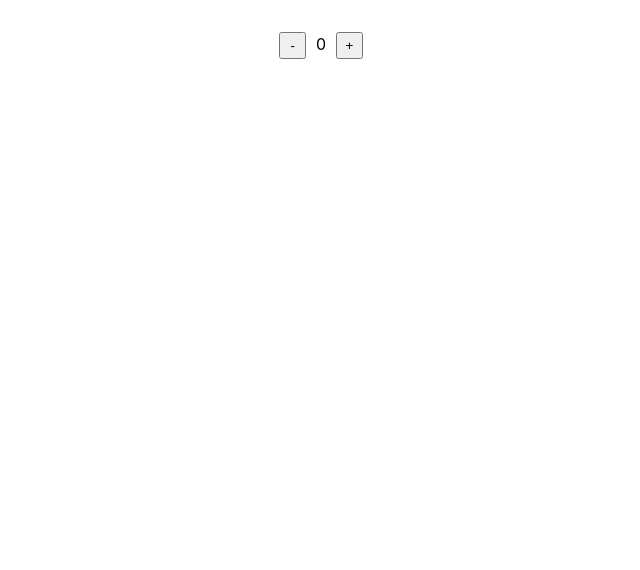
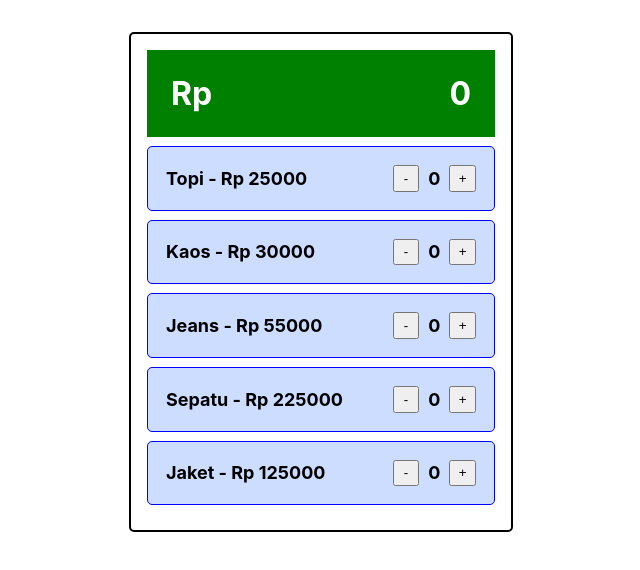
Before and after one commit to afandi154/reactIntro_M-afandi, a React (Create React App) app: page / in a window 1280 px wide. Shown: the top 570 px of the page, without its empty margins (319-959 px from the left). Built offline with nearby package versions, Linux system fonts and the light colour scheme.

Commit message:
Updating My Counter App With Redux

```diff
--- a/src/App.js
+++ b/src/App.js
@@ -1,29 +1,24 @@
-import React, { Component } from 'react';
-import List from './components/content';
-import OutputBar from './components/head';
-import { MainContent } from './components/style';
+import React from 'react';
+import List from './components/List';
+import OutputBar from './components/OutputBar';
+import { MainContent } from './components/Style';
 import { items } from './data';
 
-export default class App extends Component {
-  totalHarga = {
-    value: 0
-  }
-  render() {
+function App() {
   return (
     <MainContent>
-        <OutputBar totalHarga={this.totalHarga.value}/>
+      <OutputBar/>
       {
         items.map((element, index) => {
           return <List
             key={index}
             nama={element.Nama}
             harga={element.Harga}
-              onAdd={(value) => this.setState({value: this.totalHarga.value += value})}
-              onMin={(value) => this.setState({value: this.totalHarga.value -=  value})}
           />
         })
       }
     </MainContent>
-    );
+  )
 }
-}
+
+export default App;
--- a/src/Redux/Counter.jsx
+++ /dev/null
@@ -1,17 +0,0 @@
-import React from 'react'
-import { useDispatch, useSelector } from 'react-redux'
-import { Buttons } from '../components/style'
-
-function Counter() {
-  let {count} = useSelector(state => state.counter)
-  let dispatch = useDispatch()
-  return (
-    <div style={{margin: "2em auto", textAlign: "center"}}>
-      <Buttons onClick={() => dispatch({type: 'DECREMENT', value: 1})}>-</Buttons>
-      <span style={{margin: "0 10px"}}>{count}</span>
-      <Buttons onClick={() => dispatch({type: 'INCREMENT', value: 1})}>+</Buttons>
-    </div>
-  )
-}
-
-export default Counter
--- a/src/Redux/Features/reducer.js
+++ b/src/Redux/reducer.js
@@ -1,5 +1,5 @@
 let initialState = {
-  count: 0
+  total: 0
 }
 
 const counterReducer = (state = initialState, action) => {
@@ -7,15 +7,12 @@ const counterReducer = (state = initialState, action) => {
     case 'INCREMENT':
       return {
         ...state,
-        count: state.count + action.value
+        total: state.total + action.value
       }
     case 'DECREMENT':
-      return (state.count > 0)? {
+      return {
         ...state,
-        count: state.count - action.value
-      } : {
-        ...state,
-        count: 0
+        total: state.total - action.value
       }
     default:
       return state
--- a/src/Redux/Features/store.js
+++ b/src/Redux/store.js
@@ -1,10 +1,8 @@
 import { combineReducers, createStore } from "redux";
 import counterReducer from "./reducer";
 
-let rootReducers = combineReducers({
-  counter: counterReducer
-})
-
-let store = createStore(rootReducers)
+let store = createStore(combineReducers({
+  totalHarga: counterReducer
+}))
 
 export default store
--- /dev/null
+++ b/src/components/List.jsx
@@ -0,0 +1,31 @@
+import React, { useState } from 'react'
+import { useDispatch } from 'react-redux';
+import { Buttons, CounterContainer, ListContainer } from './Style'
+
+function List({nama, harga}) {
+  let [quantity, setQuantity] = useState(0)
+  let dispatch = useDispatch();
+
+  return (
+    <ListContainer >
+      <p>{nama} - Rp {harga}</p>
+      <CounterContainer>
+        <Buttons onClick={() => {
+          if(quantity > 0) {
+            setQuantity(quantity-1)
+            dispatch({type: 'DECREMENT', value: harga})
+          }
+        }}> - </Buttons>
+        <p style={{margin: "0 0.5em"}}>
+          {quantity}
+        </p>
+        <Buttons onClick={() => {
+          setQuantity(quantity+1)
+          dispatch({type: 'INCREMENT', value: harga})
+        }}> + </Buttons>
+      </CounterContainer>
+    </ListContainer>
+  )
+}
+
+export default List;
--- /dev/null
+++ b/src/components/OutputBar.jsx
@@ -0,0 +1,15 @@
+import React from 'react'
+import { useSelector } from 'react-redux'
+import { Container } from './Style'
+
+function OutputBar() {
+  let {total} = useSelector(state => state.totalHarga)
+  return (
+    <Container bar>
+      <h1>Rp</h1>
+      <h1>{total}</h1>
+    </Container>
+  )
+}
+
+export default OutputBar;
--- a/src/index.js
+++ b/src/index.js
@@ -2,15 +2,14 @@ import React from 'react';
 import ReactDOM from 'react-dom';
 import './index.css';
 import reportWebVitals from './reportWebVitals';
-// import App from './App';
-import Counter from './Redux/Counter';
+import App from './App';
 import { Provider } from 'react-redux';
-import store from './Redux/Features/store'
+import store from './Redux/store'
 
 ReactDOM.render(
   <React.StrictMode>
     <Provider store={store}>
-      <Counter />
+      <App />
     </Provider>
   </React.StrictMode>,
   document.getElementById('root')
```
Also changed, not shown: src/components/content.jsx (deleted, +0 -38 lines), src/components/head.jsx (deleted, +0 -13 lines), src/components/Style.jsx (renamed from src/components/style.jsx). Lines whose indentation alone changed are shown as unchanged.
